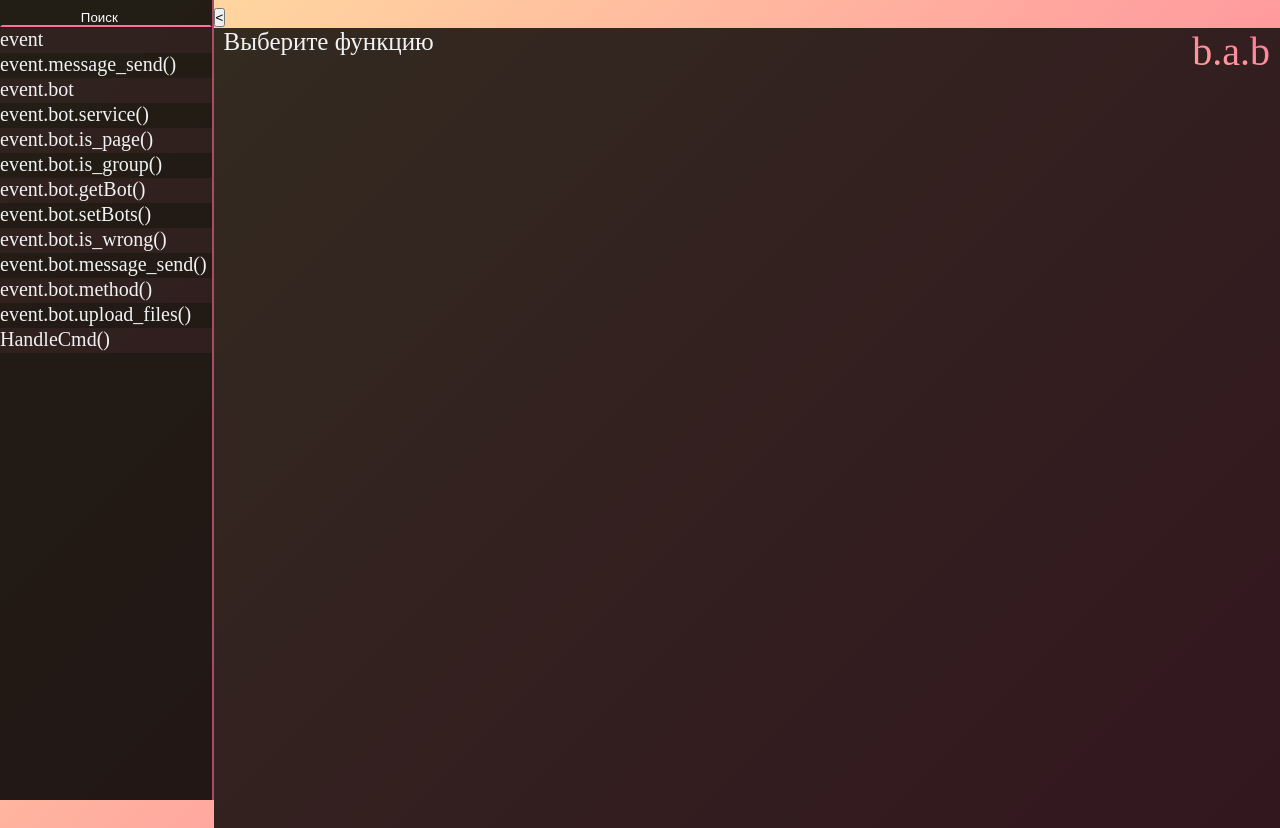
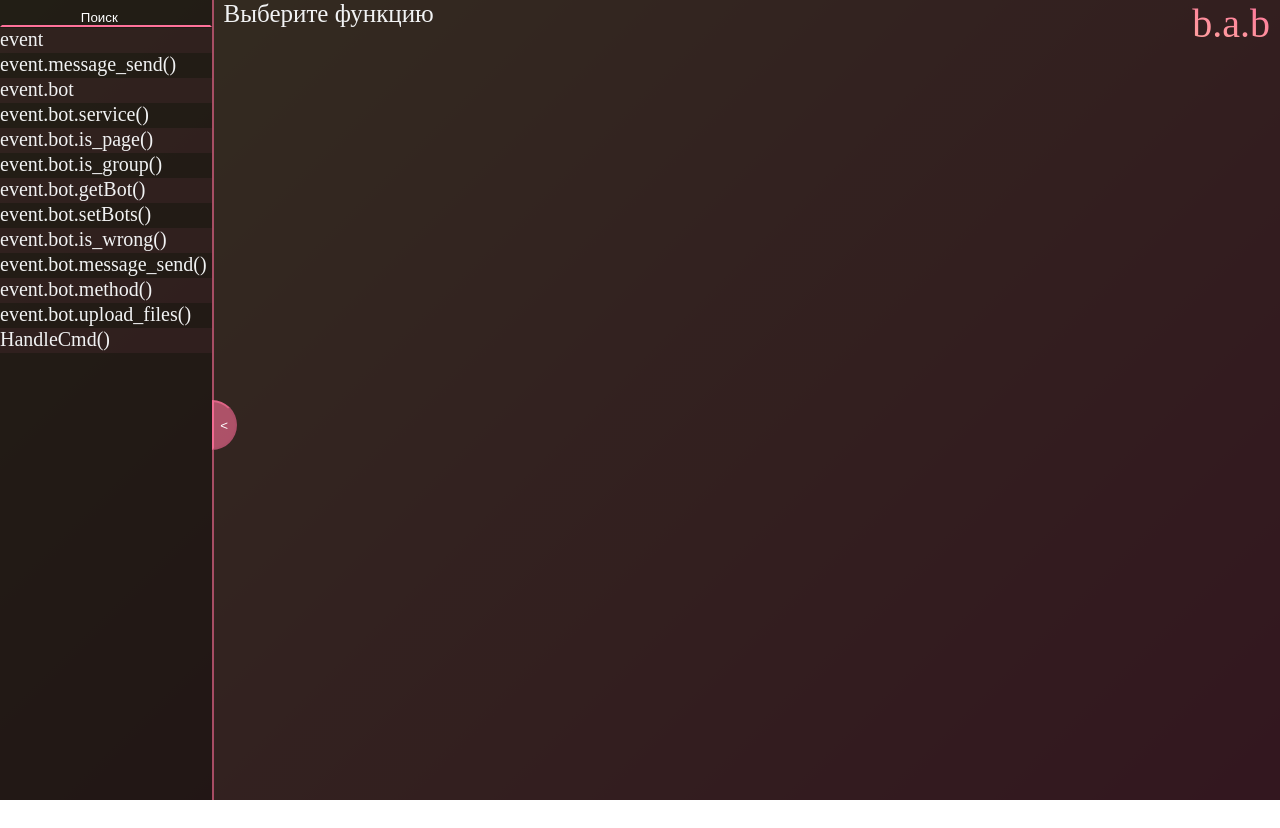
Before and after one commit to EdwardFuchs/EdwardFuchs.github.io, a plain HTML site: page index.html in a window 1280 px wide. After the commit the page ends 800 px from the top, so only its background shows below. Drawn offline with Linux system fonts and the light colour scheme.

Commit message:
fix button and css

```diff
--- a/assets/css/page.css
+++ b/assets/css/page.css
@@ -168,3 +168,20 @@ input#search, input#search:focus, input#search:active, input#search:hover {
 .hide {
 	width: 0;
 }
+
+#hide_btn, #show_btn{
+    position: fixed;
+    top: 50%;
+    height: 50px;
+    width: 25px;
+    border-radius: 0px 25px 25px 0px;
+    outline: 0;
+    outline-offset: 0;
+    color: white;
+    text-align: center;
+    background: #FF719A99;
+    border-color: #FF719A99;
+    z-index:99999;
+    margin-left: -2px;
+
+}
--- a/index.html
+++ b/index.html
@@ -8,15 +8,17 @@
 		<link href="./assets/css/page.css" rel="stylesheet" type="text/css">
     </head>
     <body>
-      <button id = "hide_btn"><</button>
 		<div class="block-left" id="left">
 			<p></p>
 			<input id="search" type="search" placeholder="Поиск" spellcheck="false" autofocus="" autocomplete="off"></input>
 			<ul id="menu" class="menu">
 			</ul>
 		</div>
-		<div class="block-right" id="right">
-			<p>Выберите функцию</p>
+		<div>
+			<button id = "hide_btn"><</button>
+			<div class="block-right" id="right">
+				<p>Выберите функцию</p>
+			</div>
 		</div>
         <script src="./assets/js/rainbow-custom.min.js"></script>
 		<script type="text/javascript" src="./assets/js/page.js"></script>
```
